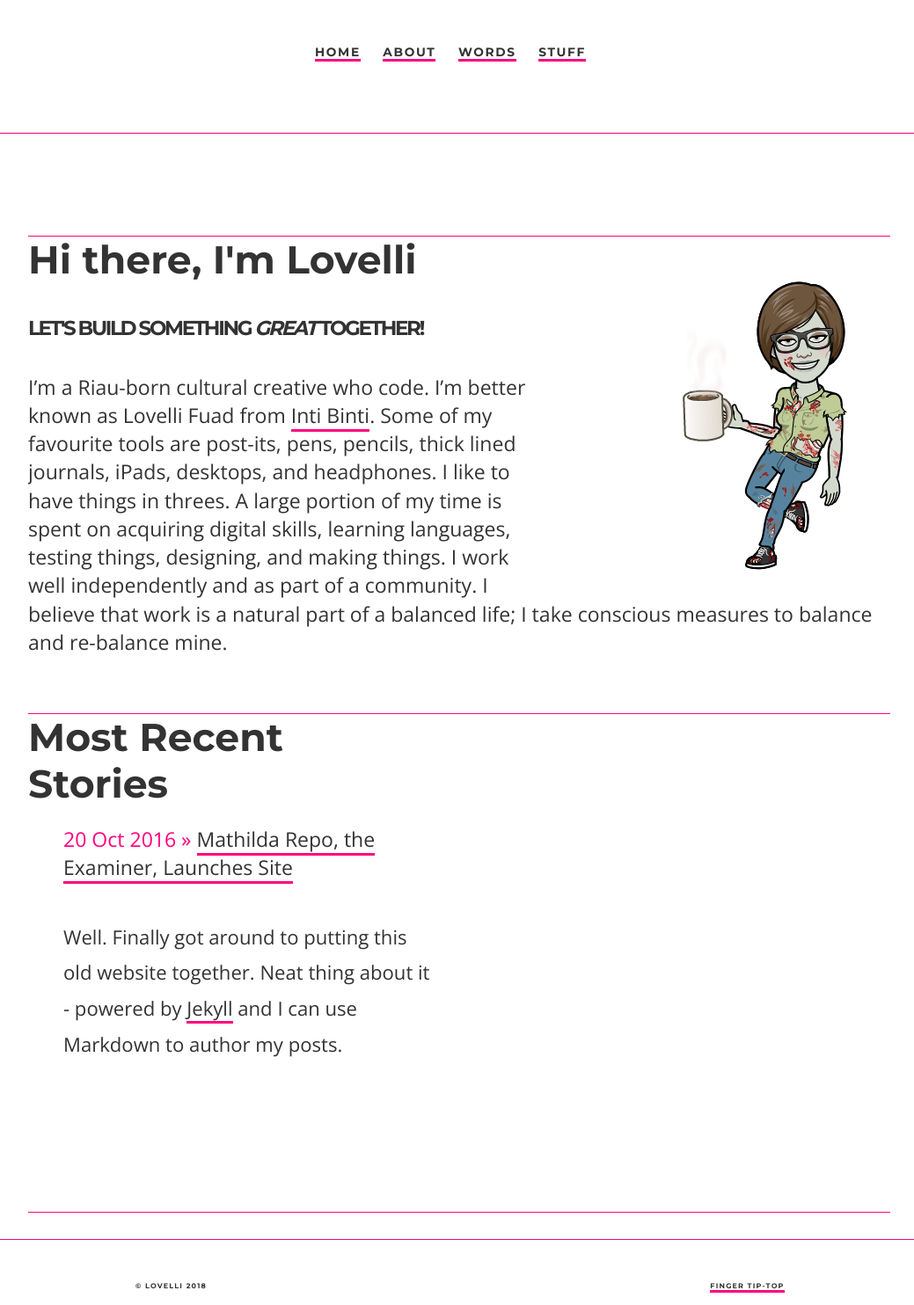
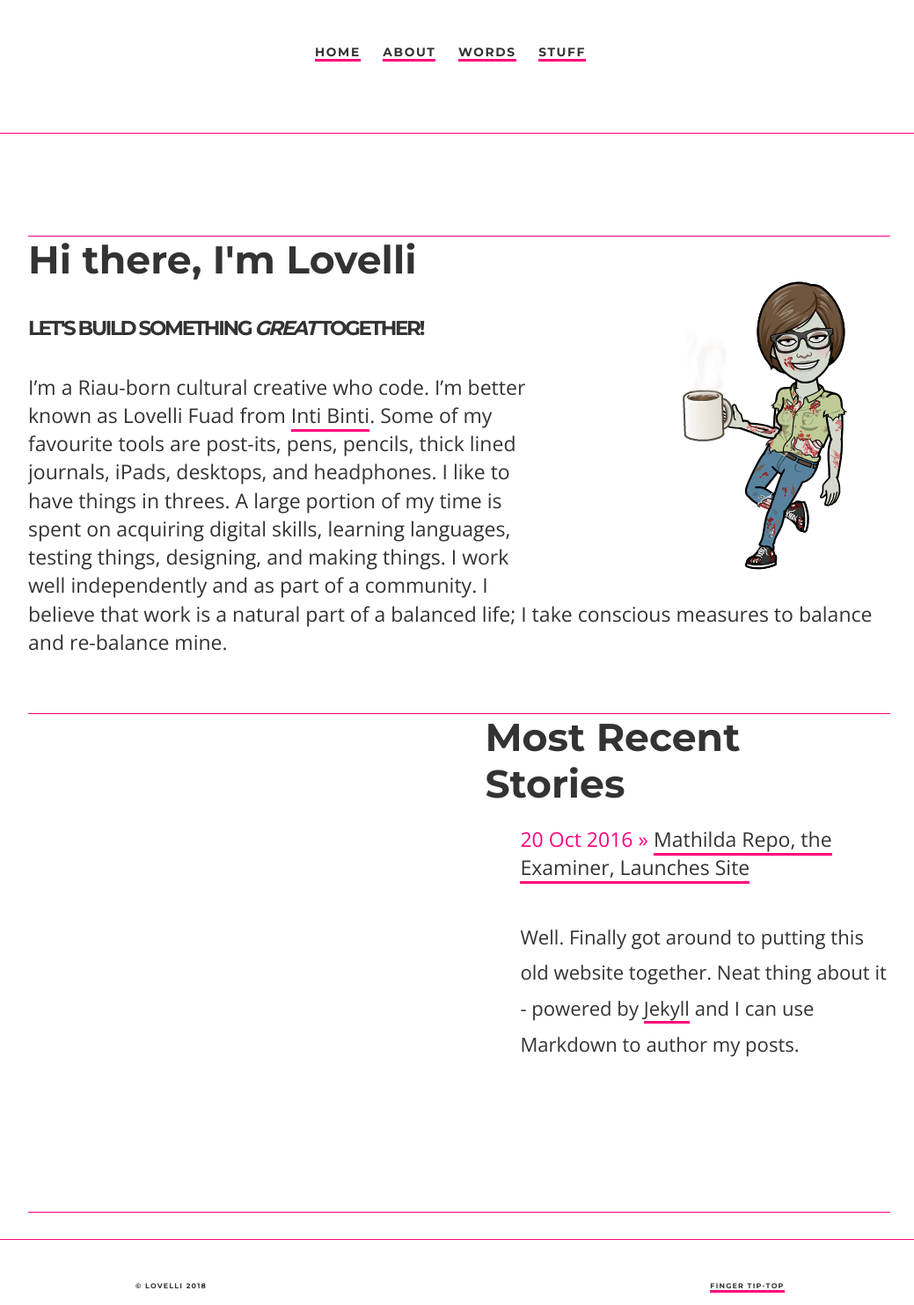
Before and after one commit to ariesti/ariesti.github.io, a Jekyll site: the page built from index.html, in a window 1280 px wide. Shown: the whole page at 88% size, without its empty margins (118-1157 px from the left). Built offline with Jekyll 4.4.1, drawn with Linux system fonts in a browser that asks for light colours.

Commit message:
Update index.html

```diff
--- a/index.html
+++ b/index.html
@@ -23,7 +23,7 @@ description: Towards digital humanities
 		</div>
 
 <div class="whole">
-	<div class="half">
+	<div class="right half">
 	<h1>Most Recent Stories</h1>
 	<ul class="posts">
 
```
